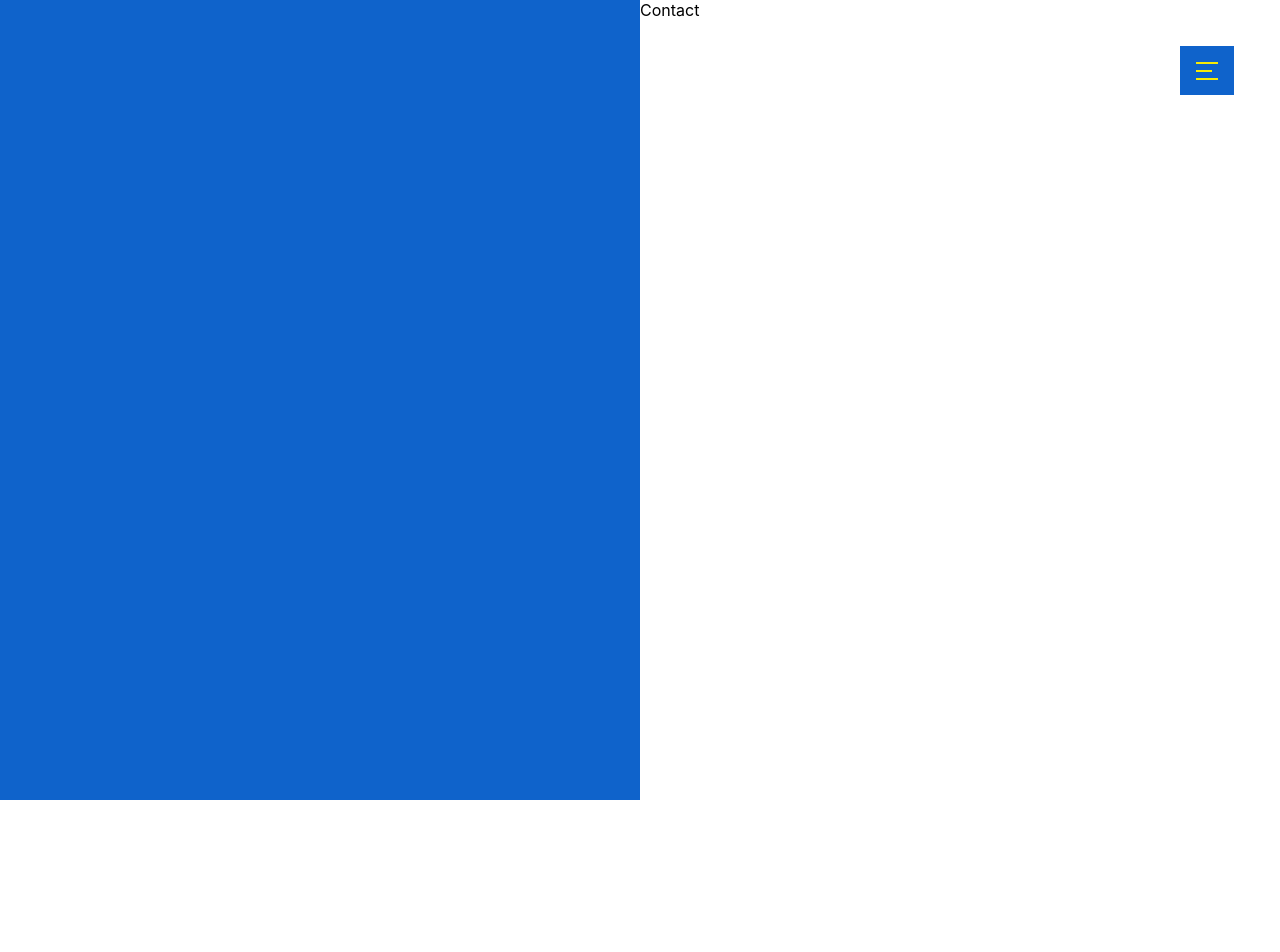
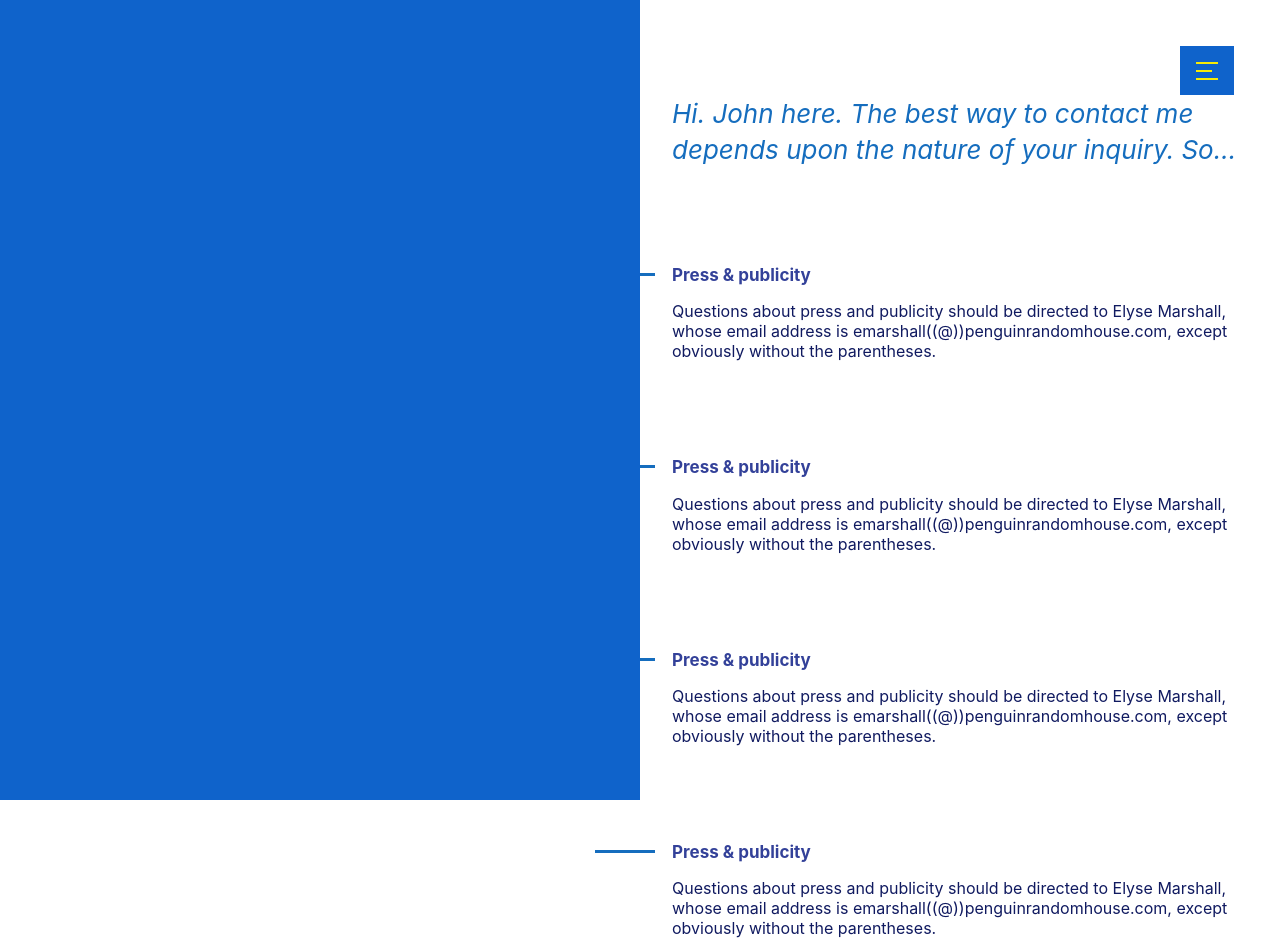
Before and after one commit to Dhiraj5789/author-portfolio-website, a Next.js app: page /contact in a window 1280 px wide. Shown: the top 952 px of the page. Before the commit the page ends 800 px from the top, so only its background shows below. Built offline with nearby package versions, Linux system fonts and the light colour scheme.

Commit message:
contact page

```diff
--- a/modules/lined-section/styles.ts
+++ b/modules/lined-section/styles.ts
@@ -12,7 +12,7 @@ export const Section = styled.section`
   }
 `;
 
-export const H2 = styled.h3`
+export const H2 = styled.h2`
   color: ${DARK_PURPLE};
   font-weight: 700;
   font-style: normal;
--- a/pages/contact/index.tsx
+++ b/pages/contact/index.tsx
@@ -1,3 +1,59 @@
+import { H2 } from "../../modules/lined-section/styles";
+import { H3, Section } from "../bio/styles";
+
 export default function Contact() {
-  return <>Contact</>;
+  return (
+    <>
+      <Section>
+        <H3>
+          Hi. John here. The best way to contact me depends upon the nature of
+          your inquiry. So…
+        </H3>
+      </Section>
+
+      <Section>
+        <H2>
+          <em>Press & publicity</em>
+        </H2>
+        <p>
+          Questions about press and publicity should be directed to Elyse
+          Marshall, whose email address is emarshall((@))penguinrandomhouse.com,
+          except obviously without the parentheses.
+        </p>
+      </Section>
+      <Section>
+        <H2>
+          <em>Press & publicity</em>
+        </H2>
+
+        <p>
+          Questions about press and publicity should be directed to Elyse
+          Marshall, whose email address is emarshall((@))penguinrandomhouse.com,
+          except obviously without the parentheses.
+        </p>
+      </Section>
+      <Section>
+        <H2>
+          <em>Press & publicity</em>
+        </H2>
+
+        <p>
+          Questions about press and publicity should be directed to Elyse
+          Marshall, whose email address is emarshall((@))penguinrandomhouse.com,
+          except obviously without the parentheses.
+        </p>
+      </Section>
+      <Section>
+        <H2>
+          <em>Press & publicity</em>
+        </H2>
+
+        <p>
+          Questions about press and publicity should be directed to Elyse
+          Marshall, whose email address is emarshall((@))penguinrandomhouse.com,
+          except obviously without the parentheses.
+        </p>
+      </Section>
+    </>
+  );
 }
--- a/pages/global.css
+++ b/pages/global.css
@@ -23,7 +23,7 @@ nav{
     top: 5%;
 }
 
-h3{
+h2{
     font-weight: 700;
     font-style: normal;
     font-size: 17px;
@@ -32,7 +32,7 @@ h3{
     line-height: 1.2em;
 }
 
-h3>em{
+h2>em{
     font-style: normal;
     position: relative;
 }
```
Also changed, not shown: modules/styled-components/styles.ts (added), pages/contact/styles.ts (added).
